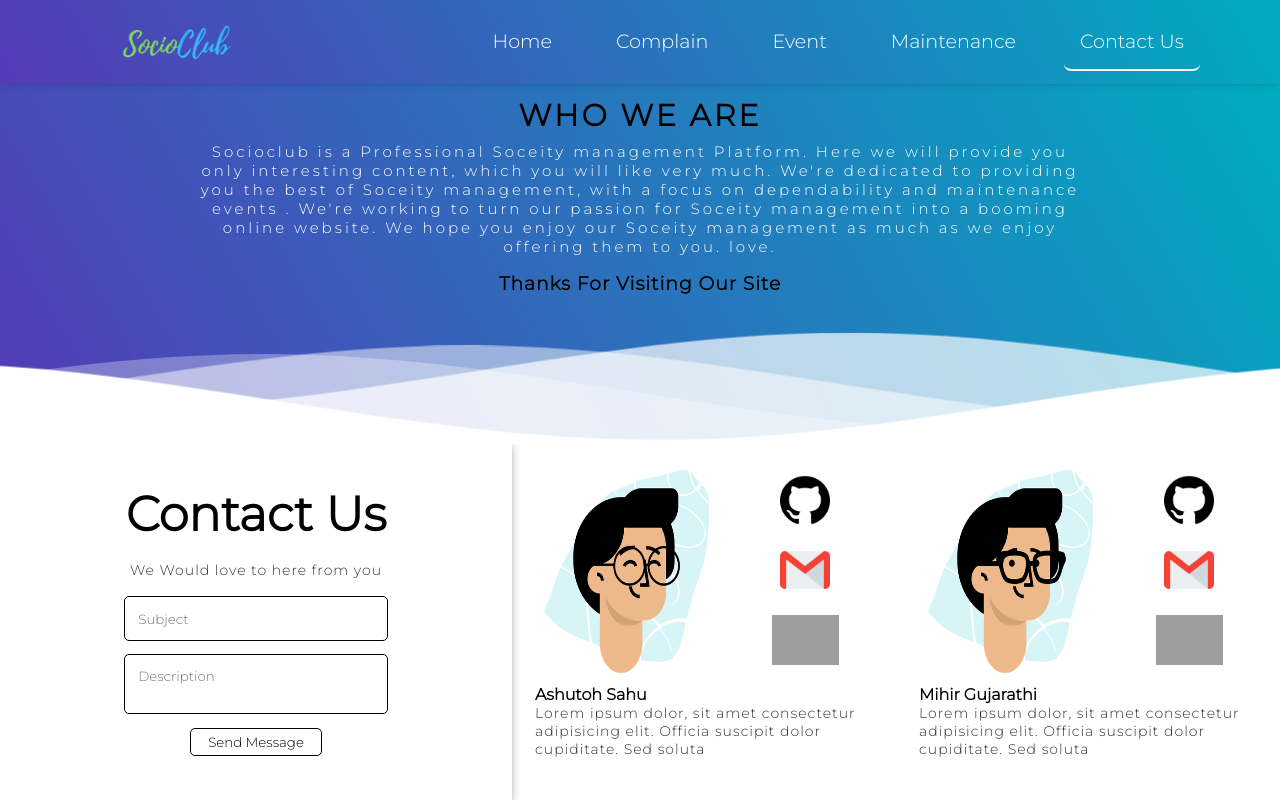
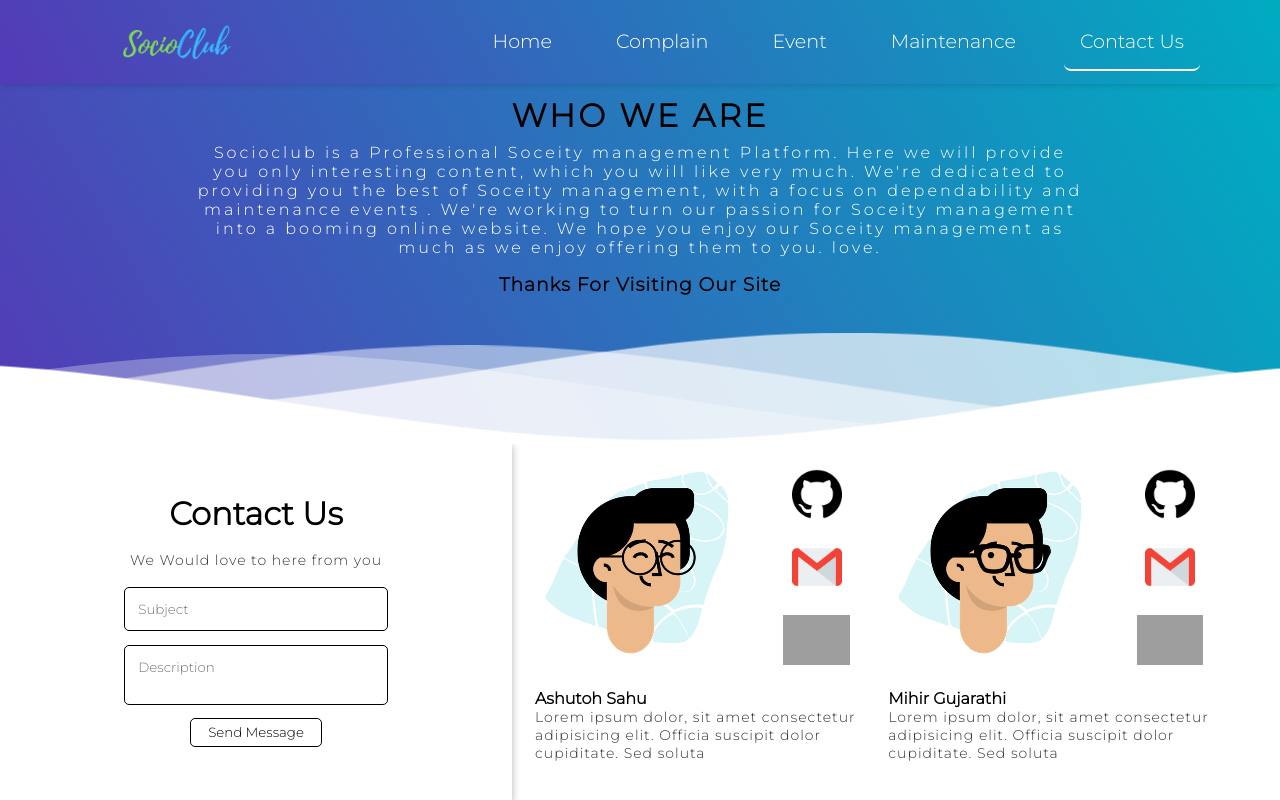
Before and after one commit to nemesis12-1/SocioClub, a Django app: page /contact_us/ in a window 1280 px wide. Run offline with Django 3.2, Linux system fonts and the light colour scheme; some web fonts are replaced; grey boxes are pictures that could not be loaded.

Commit message:
image size fix and contact-form spacing issues

```diff
--- a/static/css/contact.css
+++ b/static/css/contact.css
@@ -140,7 +140,6 @@
     }
 }
 .card{
-
     display: flex;
     align-items: center;
     justify-content: center;
@@ -150,7 +149,7 @@
     color: rgb(0, 0, 0);
     letter-spacing: 3px;
     margin-bottom: 0.5rem;
-    font-size: 30px;
+    font-size: 2rem;
     font-weight: bolder;
 
 }
@@ -164,12 +163,11 @@
 
 .card p {
     color: rgb(255, 255, 255);
-    font-size: 15px;
+    font-size: 1rem;
     width: 70%;
     margin-bottom: 1rem;
     font-weight: 400;
     letter-spacing: 3px;
-
 }
 
 
@@ -184,18 +182,20 @@
 
 .contact-left {
     width: 40%;
+    height: 100%;
     /* background-color: red; */
     display: flex;
     flex-direction: column;
     align-items: center;
+    /* justify-content: last baseline; */
     justify-content: center;
     gap: 5%;
-
     box-shadow: 0 4px 8px 0 rgba(0, 0, 0, 0.3);
+    /* padding-top: 2%; */
 }
 
 .contact-left h2 {
-    font-size: 3rem;
+    font-size: 2rem;
 }
 
 
@@ -277,38 +277,44 @@
 
 .contact-right-r {
     display: flex;
-    width: 100%;
-    justify-content: space-evenly;
+    justify-content: left;
     align-items: center;
-    /* background-color: antiquewhite; */
+    flex: 1;
 }
 
 .cards {
-    width: 50%;
-    height: 90%;
-    /* background-color: antiquewhite; */
+    width: 48%;
+    height: 95%;
+    padding: 0 1%;
+    overflow: hidden;
+}
 
-    padding: 0 3%;
+#ashu-card {
+    padding-left: 3%;
+}
 
+#mihir-card {
+    padding-right: 3%;
 }
 
 .info-container {
     width: 100%;
     height: 70%;
-    /* background-color: yellow; */
     display: flex;
     align-items: center;
 }
 
 .info-img{
-    width: 60%;
+    width: 80%;
     height: 100%;
     /* background-color: aqua; */
+    overflow: hidden;
 }
 
 .info-img img {
     width: 90%;
-    height: 100%;
+    height: 95%;
+    object-fit: contain;
 }
 
 .info-icon {
--- a/templates/contact.html
+++ b/templates/contact.html
@@ -92,8 +92,8 @@
                     <div class="info-icon">
                         <a href="https://github.com/nemesis12-1" target="_blank"> <img class="icon"
                                 src="{% static 'images/github.png' %}" alt=""> </a>
-                        <a href="#"> <img class="icon" src="{% static 'images/gmail.png' %}" alt=""></a>
-                        <a href="#"> <img class="icon" src="{% static 'images/instagram.png ' %}" alt=""></a>
+                        <a href="mailto:ashutoshsahu341@gmail.com"> <img class="icon" src="{% static 'images/gmail.png' %}" alt=""></a>
+                        <a href="https://www.instagram.com/_.ashu._s/"> <img class="icon" src="{% static 'images/instagram.png ' %}" alt=""></a>
                     </div>
 
                 </div>
@@ -108,6 +108,7 @@
 
 
             </div>
+
             <div class="cards" id="mihir-card">
 
                 <div class="info-container">
@@ -120,8 +121,8 @@
 
                         <a href="https://github.com/RadiiSol" target="_blank"> <img class="icon"
                                 src="{% static 'images/github.png' %}" alt=""> </a>
-                        <a href="#"> <img class="icon" src="{% static 'images/gmail.png' %}" alt=""></a>
-                        <a href="#"> <img class="icon" src="{% static 'images/instagram.png ' %}" alt=""></a>
+                        <a href="mailto:mihirpg2014@gmail.com"> <img class="icon" src="{% static 'images/gmail.png' %}" alt=""></a>
+                        <a href="https://www.instagram.com/_mihirgujarathi_014/"> <img class="icon" src="{% static 'images/instagram.png ' %}" alt=""></a>
 
                     </div>
 
```
Also changed, not shown: static/images/mihir-avatar-hover.png.
